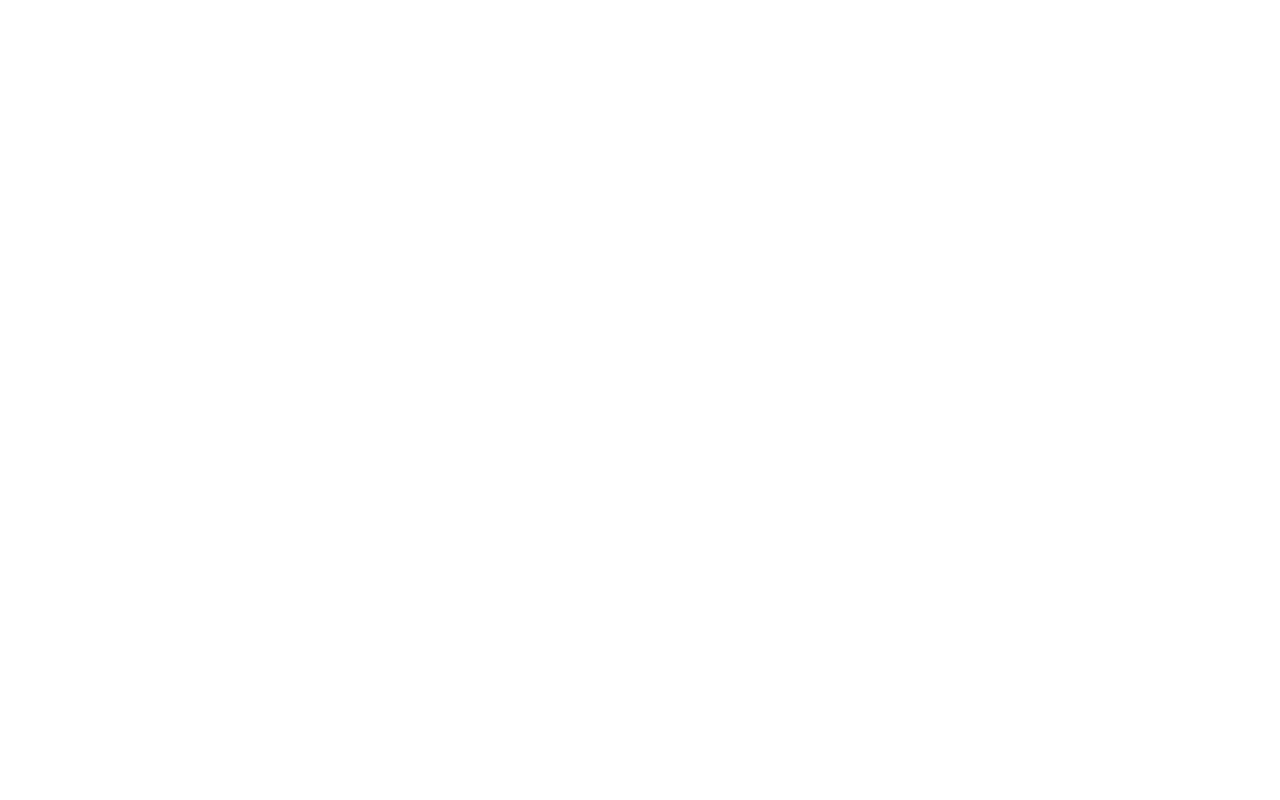
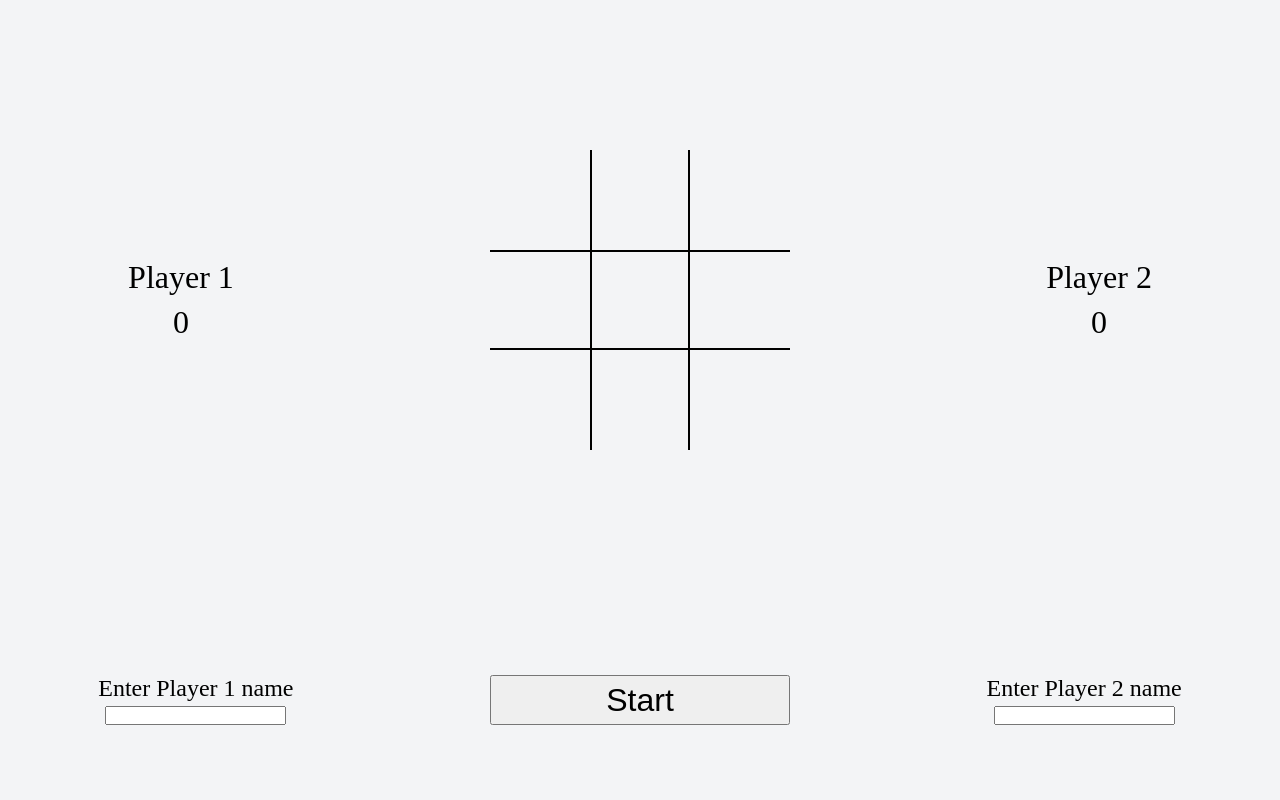
Before and after one commit to DanteR03/tic-tac-toe, a plain HTML site: page index.html in a window 1280 px wide. Drawn offline with Linux system fonts and the light colour scheme.

Commit message:
Create simple page layout

```diff
--- a/index.html
+++ b/index.html
@@ -8,6 +8,37 @@
     <title>Tic Tac Toe</title>
 </head>
 <body>
-
+    <div class="main-container">
+        <div class="player-container">
+            <p>Player 1</p>
+            <p>0</p>
+        </div>
+        <div class="board-container">
+            <div class="cell"></div>
+            <div class="cell cell-upper-middle"></div>
+            <div class="cell"></div>
+            <div class="cell cell-middle-left"></div>
+            <div class="cell cell-middle"></div>
+            <div class="cell cell-middle-right"></div>
+            <div class="cell"></div>
+            <div class="cell cell-lower-middle"></div>
+            <div class="cell"></div>
+        </div>
+        <div class="player-container">
+            <p>Player 2</p>
+            <p>0</p>
+        </div>
+    </div>
+    <div class="buttons-container">
+        <div class="playername-input">
+            <label for="player1">Enter Player 1 name</label>
+            <input type="text" name="player1" id="player1">
+        </div>
+        <button>Start</button>
+        <div class="playername-input">
+            <label for="player2">Enter Player 2 name</label>
+            <input type="text" name="player2" id="player2">
+        </div>
+    </div>
 </body>
 </html>
--- a/style.css
+++ b/style.css
@@ -0,0 +1,94 @@
+*,
+*::before,
+*::after {
+    box-sizing: border-box;
+    margin: 0;
+    padding: 0;
+}
+
+:root {
+    --system-ui: font-family: system-ui, "Segoe UI", Roboto, Helvetica, Arial, sans-serif, "Apple Color Emoji", "Segoe UI Emoji", "Segoe UI Symbol";
+}
+
+body {
+    min-height: 100vh;
+    font-family: var(--system-ui);
+    display: flex;
+    flex-direction: column;
+    justify-content: center;
+    background-color: #f3f4f6;
+}
+
+.cell {
+    width: 100px;
+    height: 100px;
+    display: flex;
+    justify-content: center;
+    align-items: center;
+    font-size: 4rem;
+}
+
+.cell-middle {
+    border: 2px solid black;
+}
+
+.cell-upper-middle,
+.cell-lower-middle {
+    border-left: 2px solid black;
+    border-right: 2px solid black;
+}
+
+.cell-middle-left,
+.cell-middle-right {
+    border-top: 2px solid black;
+    border-bottom: 2px solid black;
+}
+
+.main-container {
+    display: flex;
+    justify-content: space-around;
+    align-items: center;
+    flex: 2;
+}
+
+.board-container {
+    width: 300px;
+    height: 300px;
+    display: flex;
+    flex-wrap: wrap;
+}
+
+.buttons-container {
+    flex: 1;
+    display: flex;
+    align-items: center;
+    justify-content: space-around;
+    font-size: 1.5rem;
+}
+
+.player-container {
+    font-size: 2rem;
+    display: flex;
+    flex-direction: column;
+    align-items: center;
+    justify-content: center;
+    gap: 8px;
+}
+
+.playername-input {
+    display: flex;
+    flex-direction: column;
+    justify-content: center;
+    align-items: center;
+    gap: 4px;
+}
+
+input {
+    outline: none;
+}
+
+button {
+    width: 300px;
+    height: 50px;
+    font-size: 2rem;
+}
```
